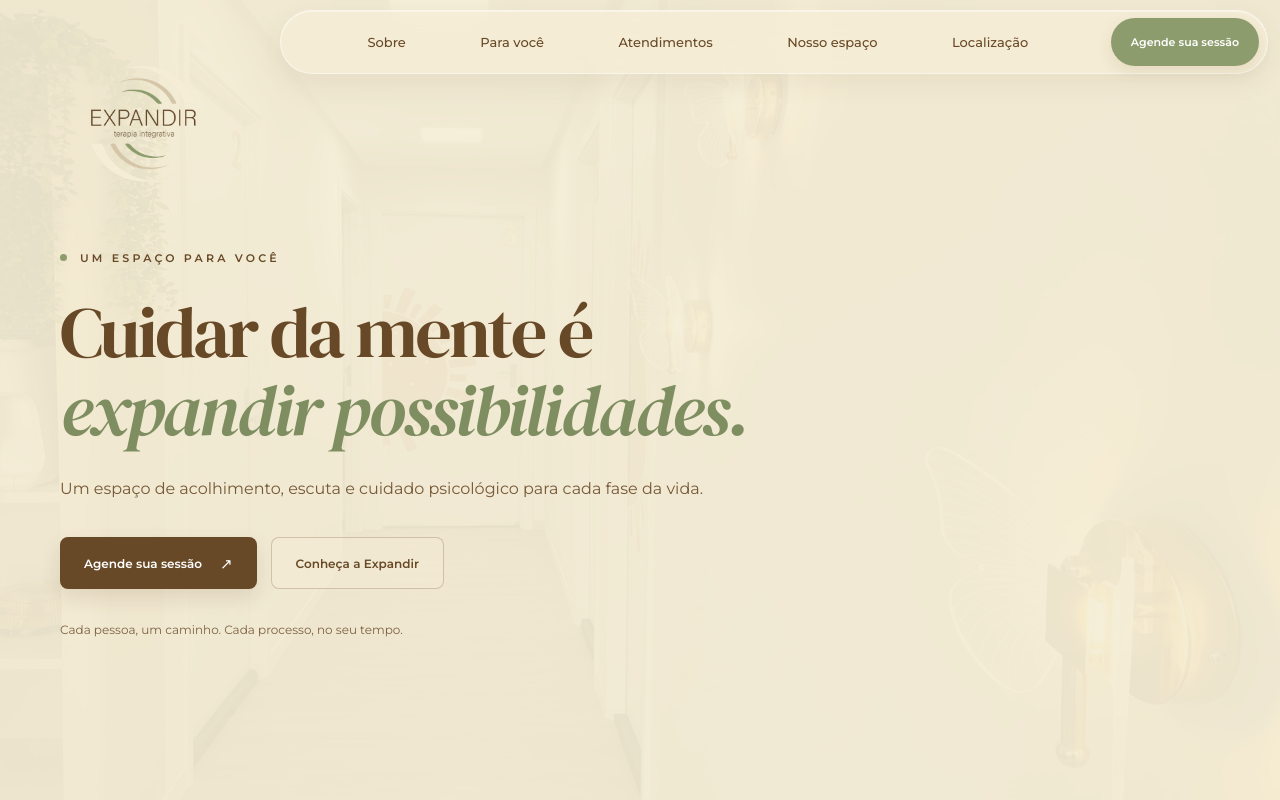
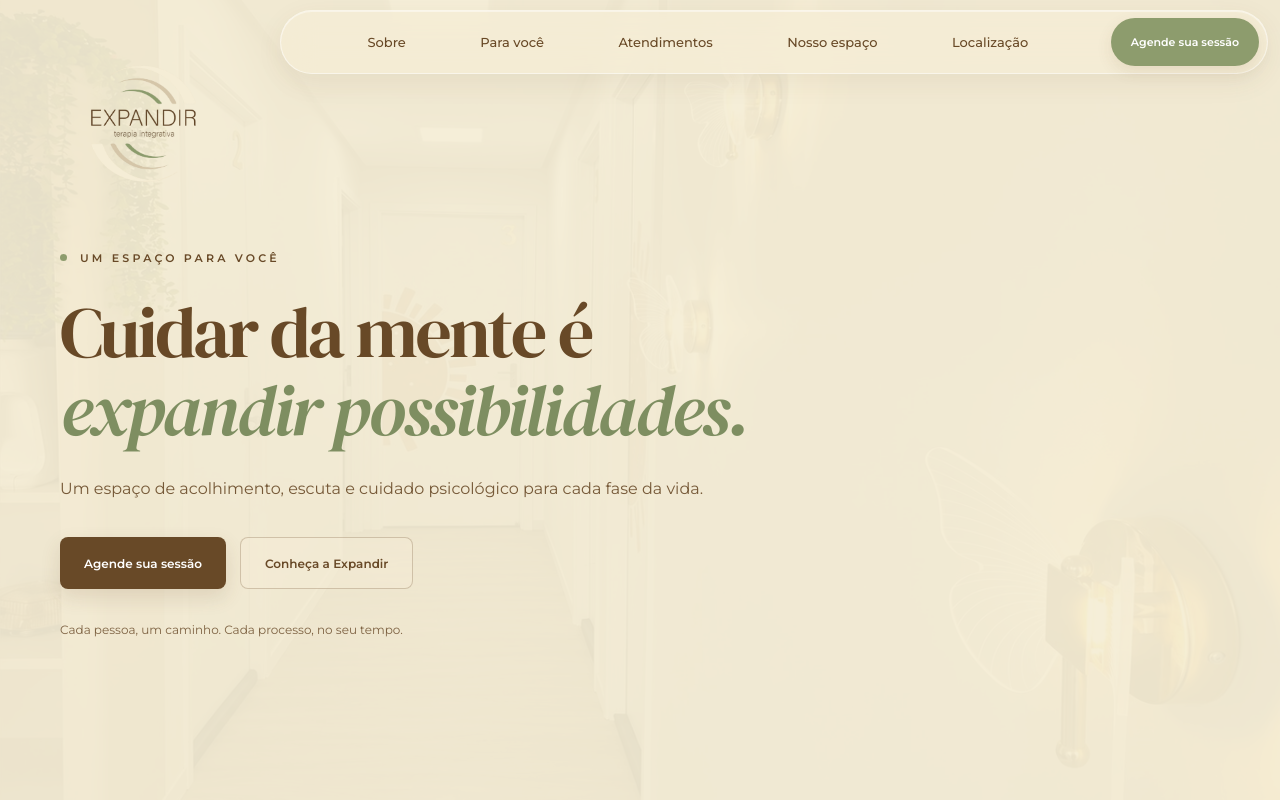
Before and after one commit to GabaMvp/expandir-landing, a React (Create React App) app: page / in a window 1280 px wide. Shown: the top 800 px of the page. Built offline with nearby package versions, Linux system fonts and the light colour scheme.

Commit message:
Att favicon

```diff
--- a/src/pages/Home.jsx
+++ b/src/pages/Home.jsx
@@ -145,9 +145,7 @@ function Home() {
               >
                 Agende sua sessão
 
-                <span className="button-arrow">
-                  ↗
-                </span>
+
               </a>
 
               <a
```
Also changed, not shown: 1 other file (tests, documents, lock files or other folders).
